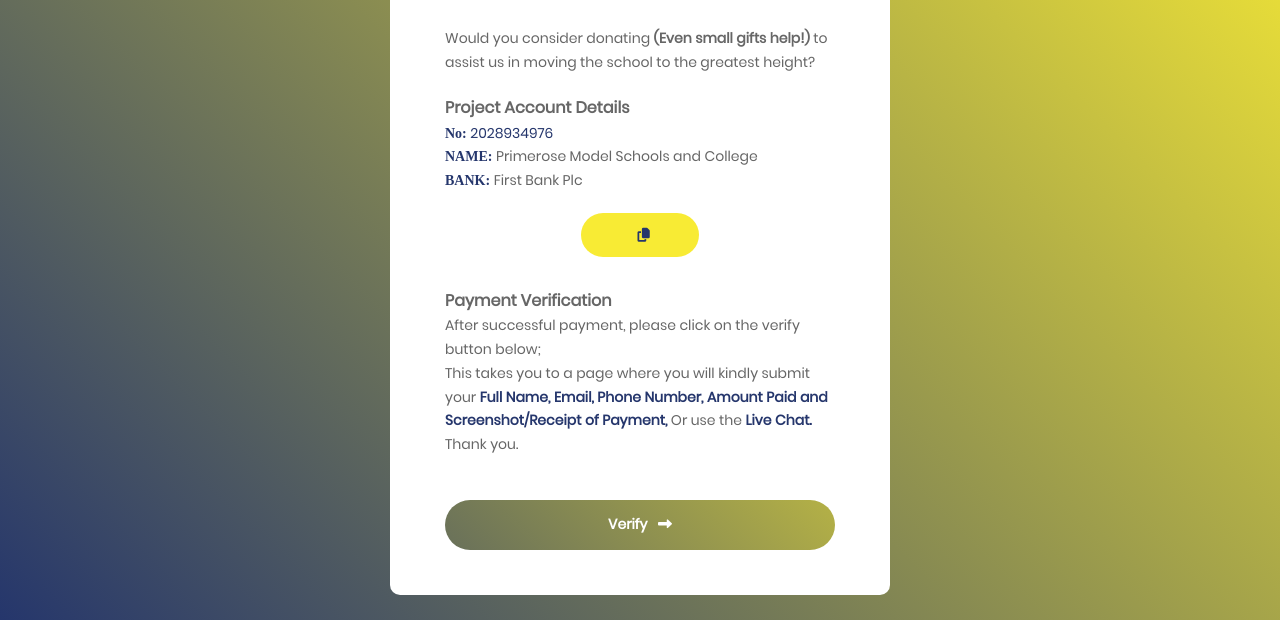
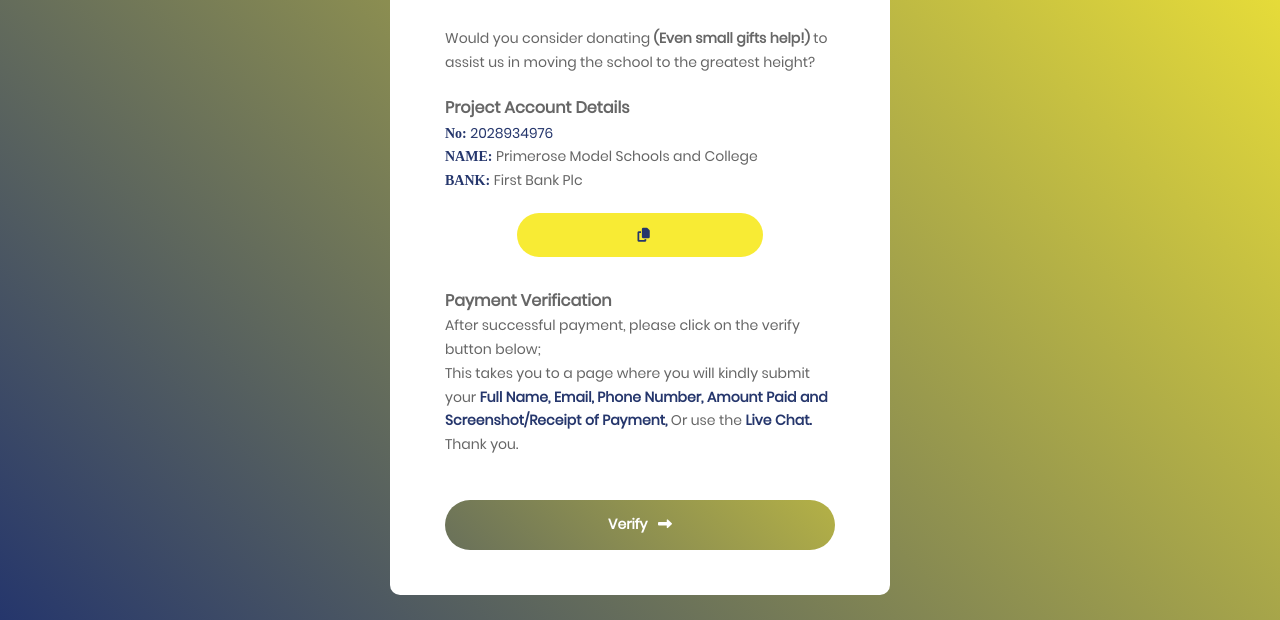
Before and after one commit to CssJhay/Primerose, a plain HTML site: page Primerose/Donate/index.html in a window 1280 px wide. Shown: the part 180-800 px from the top of the page. Drawn offline with Linux system fonts and the light colour scheme; a script that the page names is missing.

Commit message:
Update main.css
mrr Update

```diff
--- a/Primerose/Donate/css/main.css
+++ b/Primerose/Donate/css/main.css
@@ -573,8 +573,8 @@ textarea.input100 {
 }
 
 .mrr-2 {
-    margin-right: 8.5rem !important;
-    margin-left: 8.5rem;
+    margin-right: 4.5rem !important;
+    margin-left: 4.5rem;
 }
 
 .btn {
```
